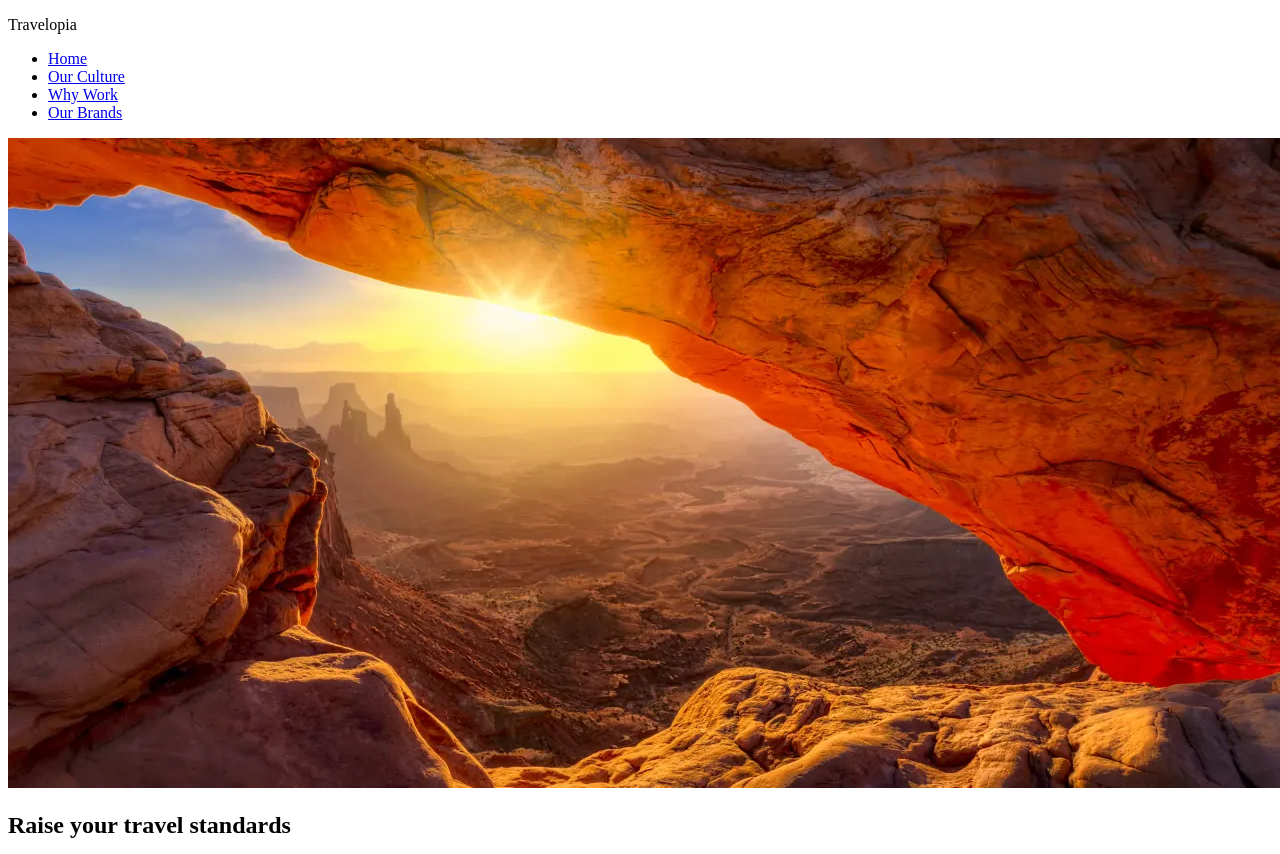
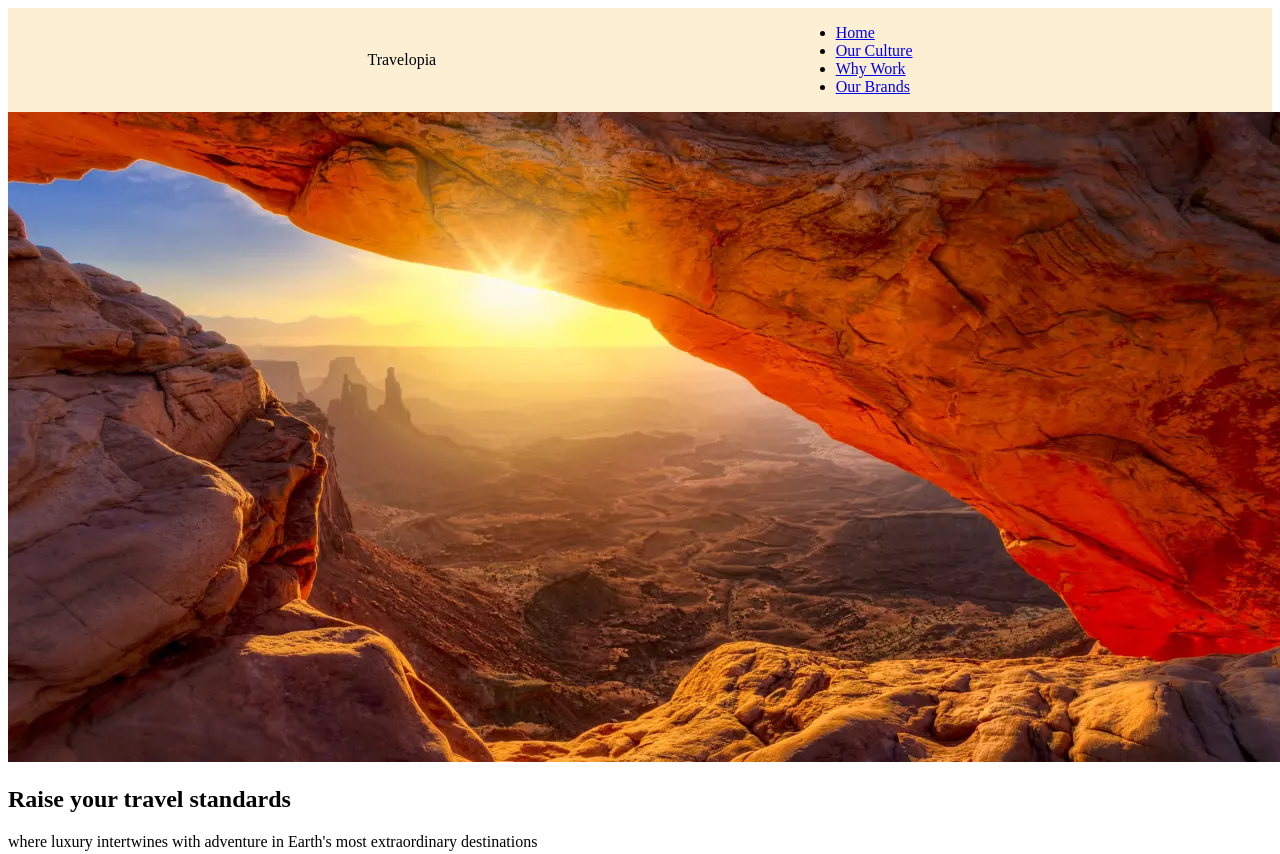
Before and after one commit to Coders6754/Travelopia, a plain HTML site: page index.html in a window 1280 px wide. Shown: the top 854 px of the page. Drawn offline with Linux system fonts and the light colour scheme.

Commit message:
designing

```diff
--- a/index.css
+++ b/index.css
@@ -4,3 +4,10 @@
   display: flex;
   justify-content: center;
 }
+
+.header {
+  align-items: center;
+  background-color: #fdefd3;
+  display: flex;
+  justify-content: space-evenly;
+}
```
